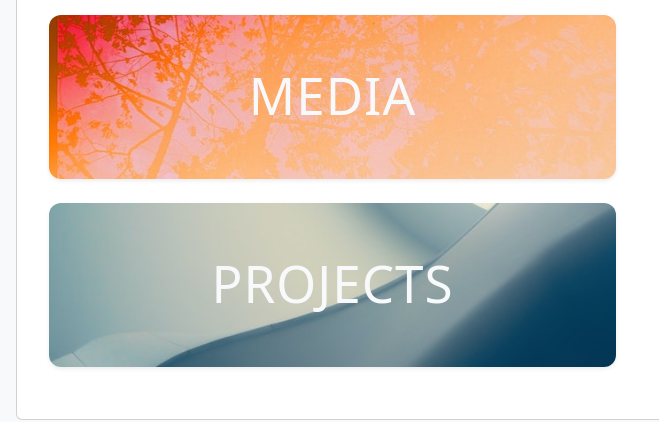
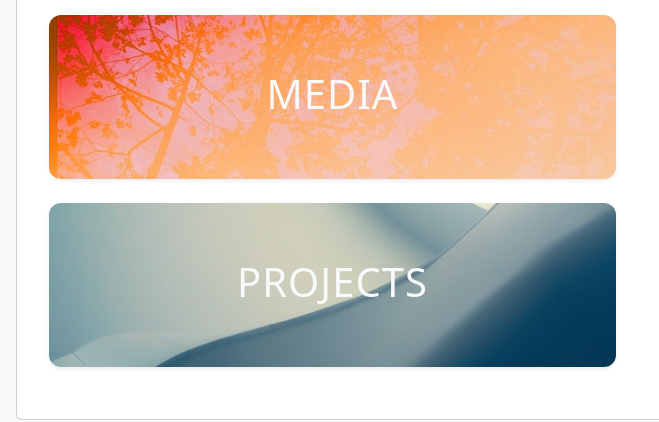
Before and after one commit to msuresh26/msuresh26.github.io, a plain HTML site: page index.html in a window 1280 px wide. Shown: the part 249-671 px from the top of the page, 0-659 px from the left. Drawn offline with nearby package versions, Linux system fonts and the light colour scheme.

Commit message:
fixed menu button font sizing

```diff
--- a/index.html
+++ b/index.html
@@ -49,6 +49,8 @@
 		</div>
 		<pre class="col m-3 collapse" id="collapseUpdate">
 			<code><span class="code-heading">&lt; 12/21/2022 &gt;</span>
+- fixed menu button font sizing
+<span class="code-heading">&lt; 12/21/2022 &gt;</span>
 - added menu buttons and background images
 - fixed padding and margin issues in card layout
 - changed some styling of shadows
@@ -96,13 +98,13 @@
 									<div class="mb-4 shadow-sm" style="border-radius: 12px;">
 										<a href="media.html">
 											<img class="w-100" src="img_c/menu_card_2.jpg" style="object-fit: cover; height: 164px; border-radius:12px" >
-											<h1 style="text-align: center;font-size: 3.2rem;position: absolute; top: 50px; left: 0px; color: var(--bg_light); width: 100%;">Media</h1>
+											<h1 style="text-align: center;font-size: 2.5rem;position: absolute; top: 55px; left: 0px; color: var(--bg_light); width: 100%;">Media</h1>
 										</a>
 									</div>
 									<div class="mb-1 shadow-sm" style="border-radius: 12px;">
 										<a href="media.html">
 											<img class="w-100" src="img_c/menu_card_1.jpg" style="object-fit: cover; height: 164px; border-radius:12px;" >
-											<h1 style="text-align: center;font-size: 3.2rem;position: absolute; top: 50px; left: 0px; color: var(--bg_light); width: 100%;">Projects</h1>
+											<h1 style="text-align: center;font-size: 2.5rem;position: absolute; top: 55px; left: 0px; color: var(--bg_light); width: 100%;">Projects</h1>
 										</a>
 									</div>
 								</div>
```
